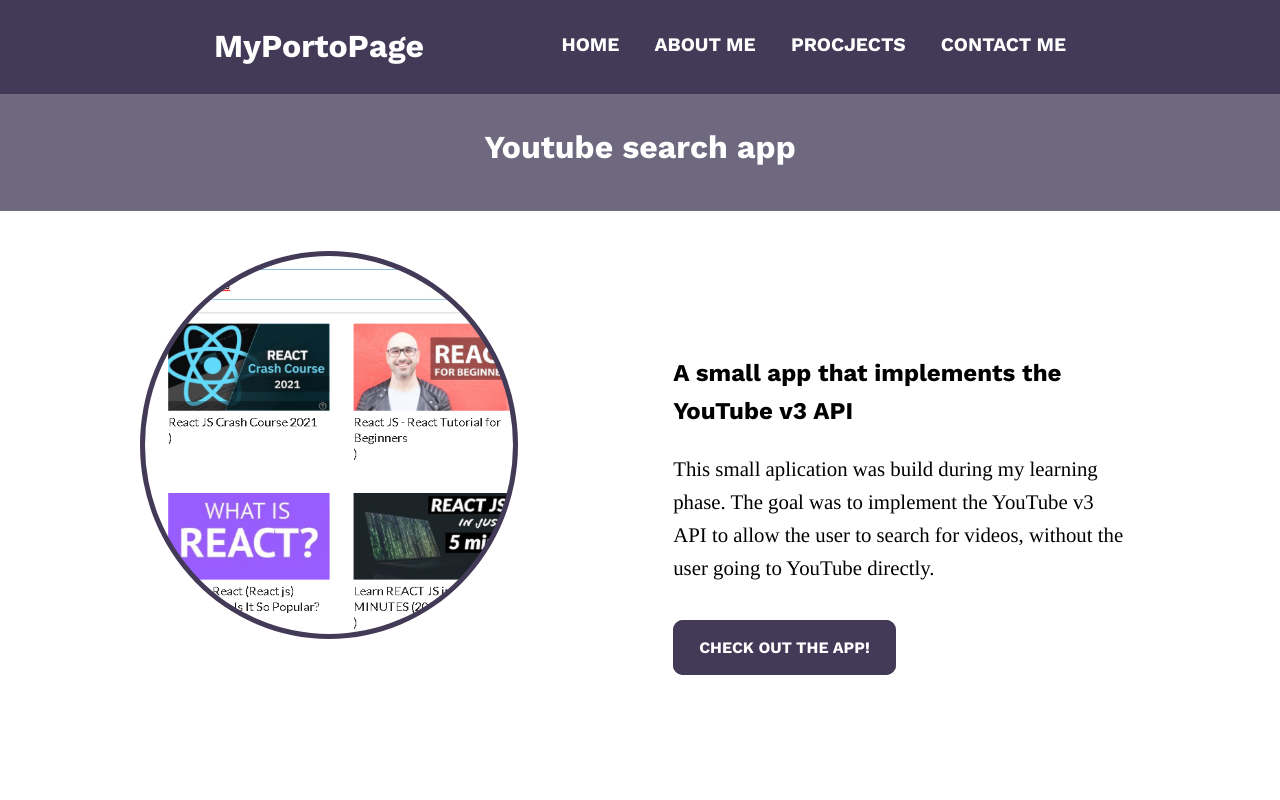
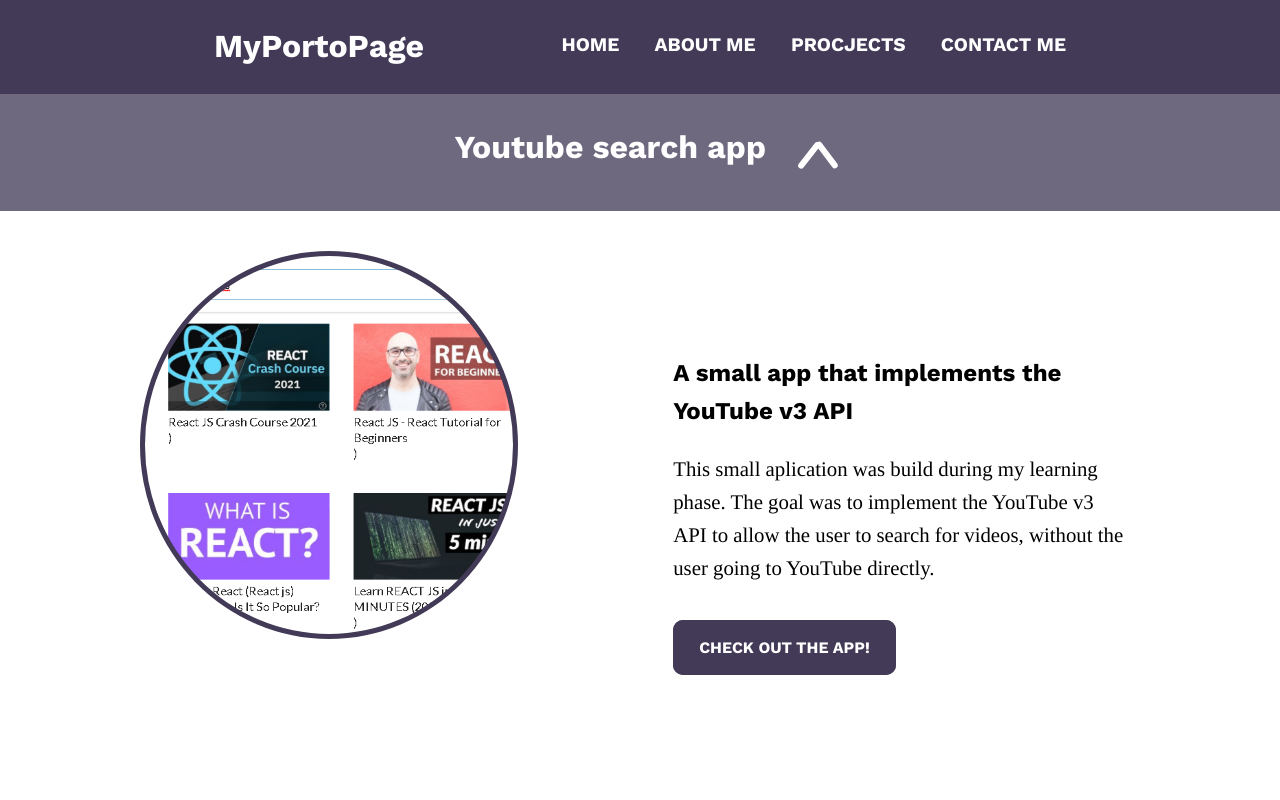
Before and after one commit to Jean-PierreNovak0612/portofolio, a React (Create React App) app: page /#/projects in a window 1280 px wide. Shown: the top 800 px of the page. Built offline with nearby package versions, Linux system fonts and the light colour scheme; the HTML template or start-up script is replaced by a standard one.

Commit message:
Modified the ListItem component

```diff
--- a/src/components/ListItem.js
+++ b/src/components/ListItem.js
@@ -11,7 +11,7 @@
     return (
         <div className="list-item">
             <input type="checkbox" id={item.id} checked={active} onChange={() => {return}} />
-            <label htmlFor={item.id} onClick={() => setActive(!active)}><h1>{item.title}</h1></label>
+            <label htmlFor={item.id} onClick={() => setActive(!active)}><h1>{item.title}&nbsp;&nbsp; <span className="arrow"></span></h1></label>
             <div className={item.className}>
                 <SectionSegment data={item.data} />
             </div>
--- a/src/css/ListItem.css
+++ b/src/css/ListItem.css
@@ -5,6 +5,7 @@
 }
 
 .list-item label {
+	color: #000;
 	width: 100%;
 	display: inline-block;
 	padding: 1em 0;
@@ -18,6 +19,25 @@
 	transition: all 500ms ease-in-out;
 }
 
+.arrow,
+.arrow::before {
+	display: inline-block;
+	background-color: #000;
+	height: 0.2em;
+	width: 1em;
+	border-radius: 5px;
+	position: relative;
+	transform: rotateZ(-50deg);
+}
+
+.arrow::before {
+	content: '';
+	position: absolute;
+	transform: rotateZ(-75deg);
+	top: -0.45em;
+	right: 0.34em;
+}
+
 #one:checked ~ .yt-app,
 #two:checked ~ .landing,
 #three:checked ~ .ecomerce {
@@ -27,6 +47,21 @@
 #one:checked + label,
 #two:checked + label,
 #three:checked + label {
-	box-shadow: inset 0 9em 0 0 var(--scrollbarBackground);
+	box-shadow: inset 0 20em 0 0 var(--scrollbarBackground);
 	color: #fff;
 }
+
+#one:checked ~ label .arrow,
+#one:checked ~ label .arrow::before,
+#two:checked ~ label .arrow,
+#two:checked ~ label .arrow::before,
+#three:checked ~ label .arrow,
+#three:checked ~ label .arrow::before {
+	background-color: #fff;
+}
+
+#one:checked ~ label .arrow,
+#two:checked ~ label .arrow,
+#three:checked ~ label .arrow {
+	transform: rotateZ(128deg);
+}
```
